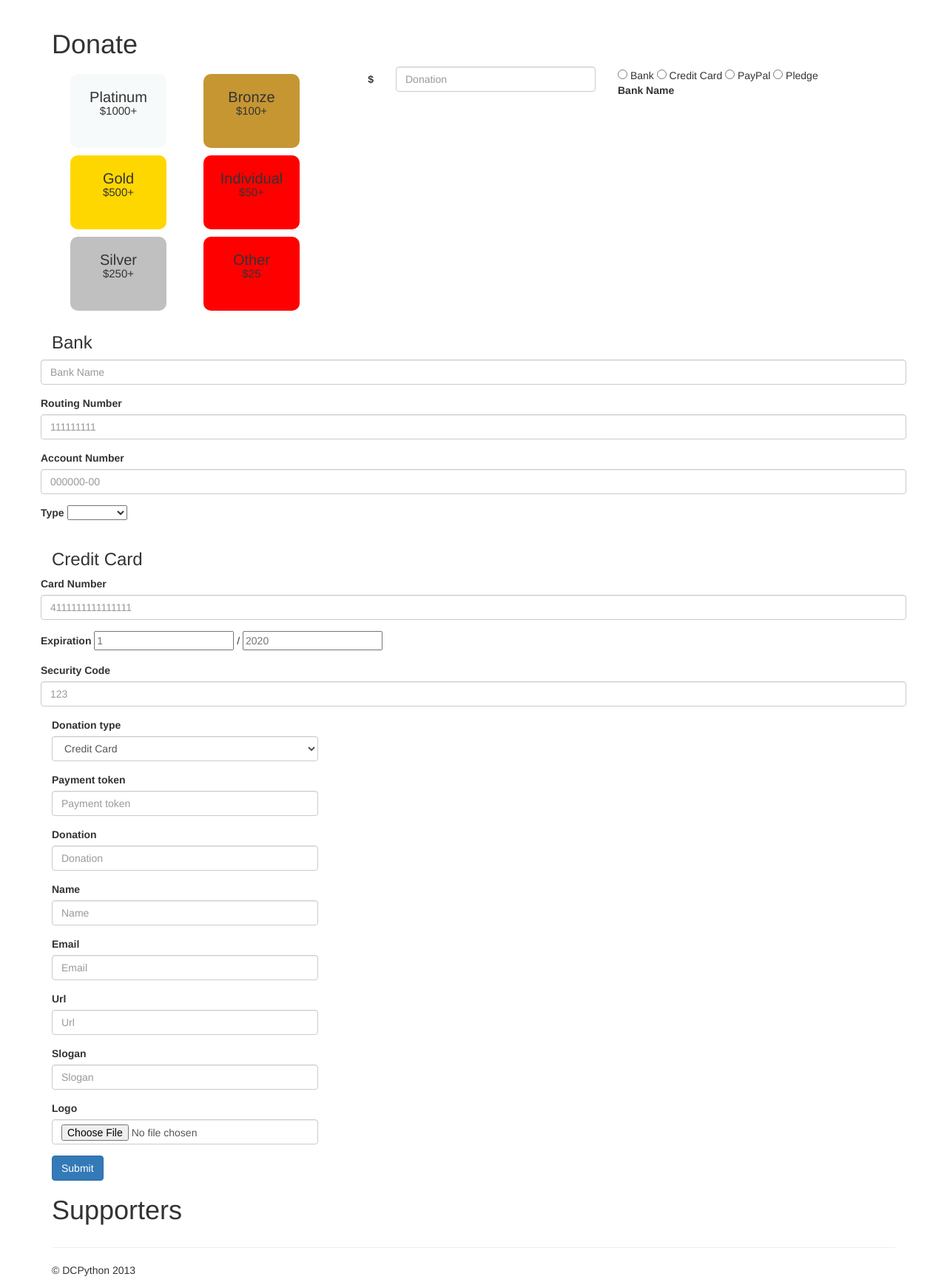
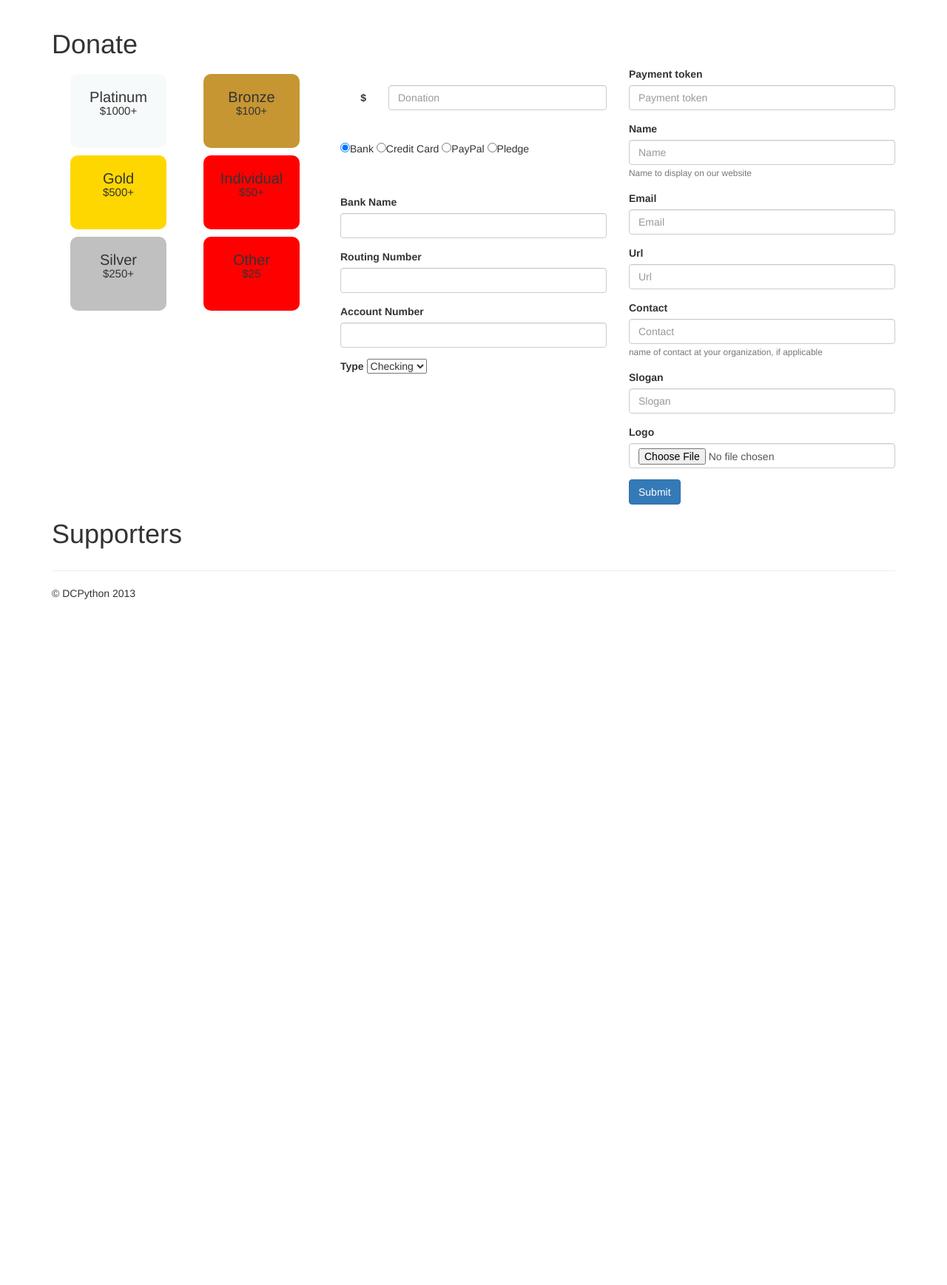
Before and after one commit to ohimors/dcpython-django, a Django app: page /donate in a window 1280 px wide. Shown: the part 52-1789 px from the top of the page at 74% size. After the commit the page ends 862 px from the top, so only its background shows below. Run offline with Django 3.2, Linux system fonts and the light colour scheme; parts of the project's set-up code (start-up, migrations or seed data) failed here and were passed over; some libraries are stand-ins or nearby versions.

Commit message:
finished donation forms, js, css
Forms for donating are complete. now need to incorporate balanced
and paypal.

```diff
--- a/support/forms.py
+++ b/support/forms.py
@@ -7,6 +7,6 @@ class DonorForm(forms.ModelForm):
         exclude = ["level", "secret"]
 
 class DonationForm(forms.Form):
-    donation_type = forms.ChoiceField(choices=DONATION_TYPES)
+    donation_type = forms.ChoiceField(choices=DONATION_TYPES, widget=forms.HiddenInput)
     payment_token = forms.CharField(max_length=64)
-    donation = forms.DecimalField(max_digits=10, decimal_places=2, min_value=0)
+    donation = forms.DecimalField(max_digits=10, decimal_places=2, min_value=0, widget=forms.HiddenInput)
--- a/support/models.py
+++ b/support/models.py
@@ -1,4 +1,5 @@
 from django.db import models
+from django.contrib.localflavor.us.models import PhoneNumberField
 from PIL import Image
 import base64
 import os
@@ -13,10 +14,10 @@ DONOR_LEVELS = (
 )
 
 DONATION_TYPES = (
+    ("B", "Bank Account"),
     ("C", "Credit Card"),
     ("P", "PayPal"),
-    ("B", "Bank Account"),
-    ("P", "Pledge")
+    ("G", "Pledge"),
 )
 
 # Create your models here.
@@ -24,9 +25,11 @@ class Donor(models.Model):
     """
     Model for Donors to DCPYthon.
     """
-    name = models.CharField(max_length=100)
+    name = models.CharField(max_length=100, help_text="Name to display on our website")
     email = models.EmailField()
     url = models.URLField(blank=True, null=True)
+    phone = PhoneNumberField(blank=True, null=True)
+    contact = models.CharField(max_length=300, blank=True, null=True, help_text="name of contact at your organization, if applicable")
     slogan = models.CharField(max_length=200, blank=True, null=True)
     level = models.CharField(max_length=1, choices=DONOR_LEVELS, blank=True, null=True)
     logo = models.ImageField(upload_to="donor_logos", blank=True, null=True)
--- a/support/templates/support/support.html
+++ b/support/templates/support/support.html
@@ -24,9 +24,10 @@
         silver: 250,
         bronze: 100,
         individual: 50,
-        other: 0
+        other: 25
       }
 
+      // DONATION TEXTBOX VALUE CHANGE
       var handle_donation_change = function(e) {
         var donation = parseFloat($("#donationAmt").val());
         for (var i=0; i < DONATION_AMTS.length; i++) {
@@ -42,6 +43,7 @@
       }
       $("#donationAmt").change(handle_donation_change).keyup(handle_donation_change);
 
+      // LEVEL CLICKS
       var handle_donor_lvl_click = function(e) {
         var donation = DONATION_AMTS_DICT[$(e.currentTarget).attr("class").split(" ")[1]];
 
@@ -50,6 +52,18 @@
       }
 
       $(".donor_lvl").click(handle_donor_lvl_click);
+
+      // DONATION SOURCE CHANGE
+      var handle_donation_source_change = function(e) {
+        var donation_source = $(e.target).val();
+
+        $(".payment-form").addClass("hidden");
+        $("#form-" + donation_source).removeClass("hidden");
+        $("#id_donation_type").val(donation_source);
+      }
+
+
+      $("#donate_source").change(handle_donation_source_change);
     })
 
     balanced.init("{{ balanced_uri }}");
@@ -90,6 +104,10 @@
   }
   .donor_lvl.active {
     border: solid black 5px;
+  }
+
+  .hidden {
+    visibility: hidden;
   }
   </style>
 {% endblock %}
@@ -138,81 +156,71 @@
       </div>
 
       <div class="col-lg-4">
-        <form role="form" class="form-horizontal">
+
+        <!-- donation amt form -->
+        <form role="form" class="form-horizontal" style="margin-top:25px">
+          <div class="form-group">
             <label for="donationAmt" class="col-lg-2 control-label">$</label>
             <div class="col-lg-10">
               <input type="text" class="form-control" placeholder="Donation" id="donationAmt" />
             </div>
-        </form>
-      </div>
-
-	  <div class="payment type">
-		  <form class="form-inline" role="form">
-			  <div class="radio">
-				<label>
-				  <input type="radio" name ="donate source"> Bank
-				</label>
-				<label>
-				  <input type="radio" name ="donate source"> Credit Card
-				</label>
-				<label>
-				  <input type="radio" name ="donate source"> PayPal
-				</label>
-				<label>
-				  <input type="radio" name ="donate source"> Pledge
-				</label>
           </div>
         </form>
+
+        <!-- payment select form -->
+        <form class="form-inline" role="form" style="margin-top: 40px; margin-bottom: 40px; height: 34px;" id="payment-select-form">
+          <div class="radio" id="donate_source">
+            <label><input type="radio" name="donate_source" id="donate_source_B" value="B" checked="checked">Bank</label>
+            <label><input type="radio" name="donate_source" id="donate_source_C" value="C">Credit Card</label>
+            <label><input type="radio" name="donate_source" id="donate_source_P" value="P">PayPal</label>
+            <label><input type="radio" name="donate_source" id="donate_source_G" value="G">Pledge</label>
           </div>
+        </form>
 
-	  <div class="bank">
-		  <form role="form">
-			<div class="col-lg-12">
-				<h3>Bank</h3>
-			</div>
+        <!-- bank form -->
+        <form role="form" id="form-B" class="payment-form">
           <div class="form-group">
           <label for="bankName">Bank Name</label>
-				<input type="text" class="form-control" placeholder="Bank Name" id="bankName" />
+          <input type="text" class="form-control" id="bankName" />
           </div>
           <div class="form-group">
           <label for="routingNumber">Routing Number</label>
-				<input type="text" class="form-control" placeholder="111111111" id="routing" />
+          <input type="text" class="form-control" id="routing" />
           </div>
           <div class="form-group">
           <label for="acctNumber">Account Number</label>
-				<input type="text" class="form-control" placeholder="000000-00" id="account" />
+          <input type="text" class="form-control" id="account" />
           </div>
           <div class="form-group">
           <label for="bankAcctType">Type</label>
             <select>
-					  <option value=""> </option>
               <option value="checking">Checking</option>
               <option value="savings">Savings</option>
             </select>
           </div>
         </form>
-          </div>
 
-	  <div class="creditCard">
-		  <form role="form">
-			<div class="col-lg-12">
-				<h3>Credit Card</h3>
+        <!-- credit card form -->
+        <form role="form" id="form-C" class="payment-form hidden">
+          <div class="form-group">
+          <label for="cardNumber">Card Number</label>
+          <input type="text" class="form-control" id="cardNumber" />
           </div>
           <div class="form-group">
-				<label for="cardNumber">Card Number</label>
-				<input type="text" class="form-control" placeholder="4111111111111111" id="cardNumber" />
-			  </div>
-			  <div class="form-group">
-				<label for="routingNumber">Expiration</label>
-				<input name="expiration_month" placeholder="1"> / <input name="expiration_year" placeholder="2020">
+          <label for="expiration">Expiration</label>
+          <input name="expiration" class="form-control" placeholder="mm/yyyy">
           </div>
           <div class="form-group">
           <label for="acctNumber">Security Code</label>
-				<input type="text" class="form-control" placeholder="123" id="account" />
+          <input type="text" class="form-control" id="account" />
           </div>
         </form>
+
+        <!-- Pledge instructions -->
+        <div class="payment-form hidden" id="form-G">
+          <p>Please provide a phone number at right. We will follow up within two business days.</p>
         </div>
-
+      </div>
 
         <div class="col-lg-4">
         {% csrf_token %}
```
Lines whose indentation alone changed are shown as unchanged.
